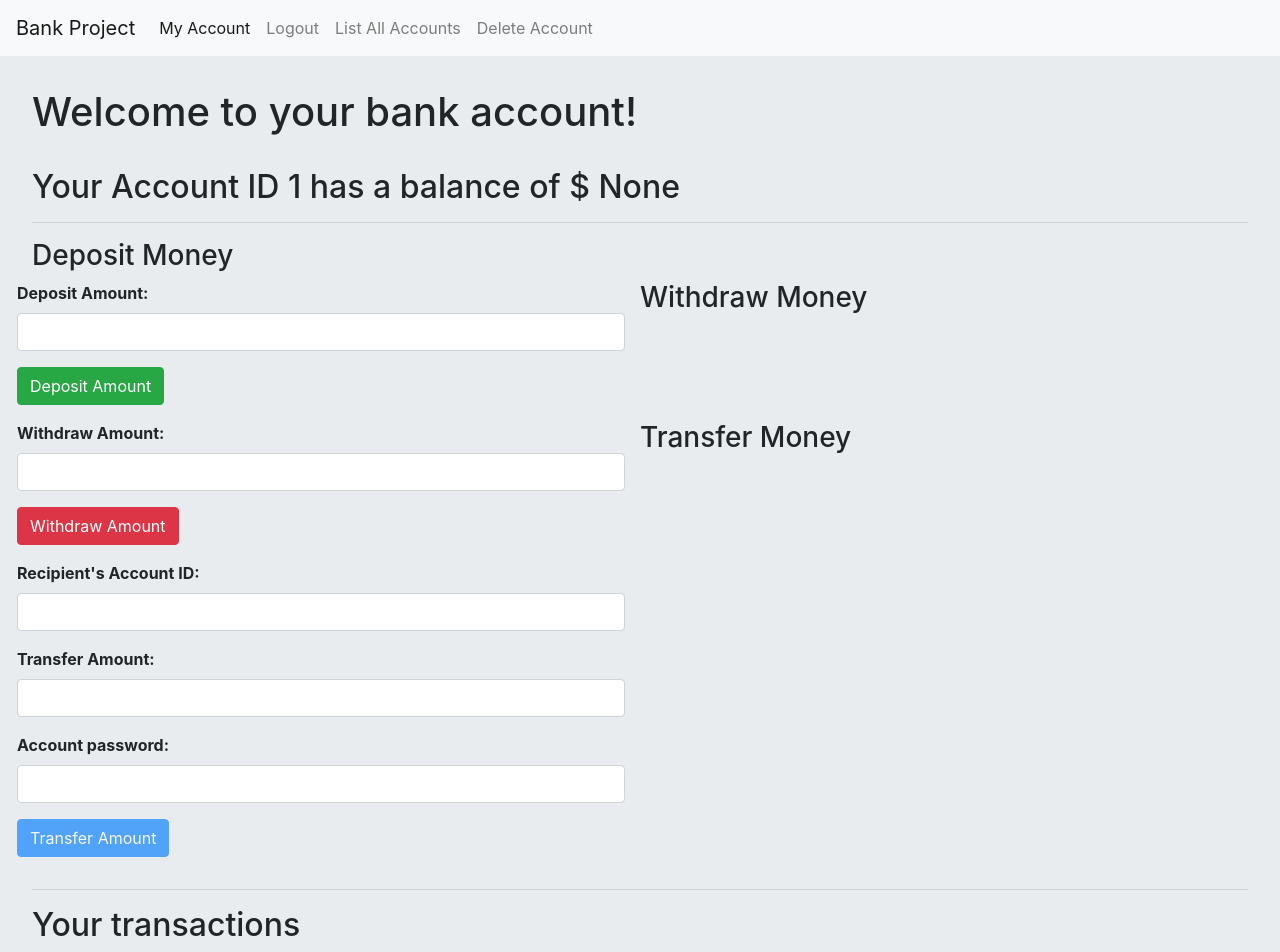
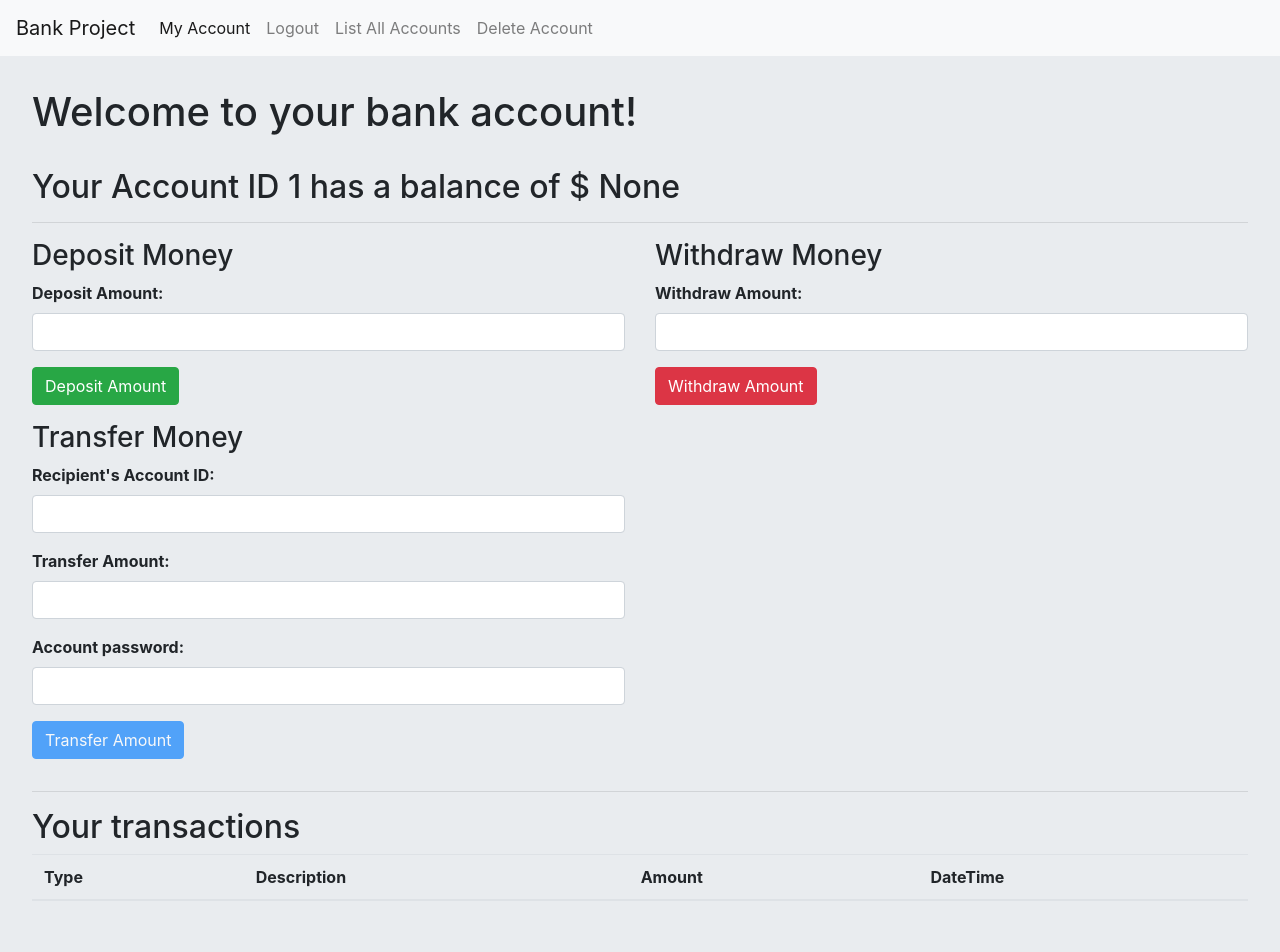
Before and after one commit to Alex-ley/Flask-banking-app, a Flask app: page /my_account in a window 1280 px wide. Shown: the top 952 px of the page. Run offline with Flask 2, Linux system fonts and the light colour scheme; the visitor is signed in with stand-in values (Sample User, id 1); data comes from the database, SQL or seed files in the repository; data that the repository does not hold is empty; some libraries are stand-ins or nearby versions.

Commit message:
optimizing bootsrap grid_1

```diff
--- a/templates/my_account.html
+++ b/templates/my_account.html
@@ -7,9 +7,9 @@
         <br/>
         <h2>Your Account ID {{ account.id }} has a balance of $ {{ account.balance }}</h2>
         <hr>
-        <h3>Deposit Money</h3>
         <div class="row">
-          <div class="col-md-6" style="padding-left: 0px;">
+          <div class="col-md-6">
+            <h3>Deposit Money</h3>
             <form method="POST">
               {{ deposit_form.hidden_tag()}}
               <div class="form-group">
@@ -20,8 +20,8 @@
               {{ deposit_form.deposit(class="btn btn-success") }}
             </form>
           </div>
-          <h3>Withdraw Money</h3>
-          <div class="col-md-6" style="padding-left: 0px;">
+          <div class="col-md-6">
+            <h3>Withdraw Money</h3>
             <form method="POST">
               {{ withdraw_form.hidden_tag()}}
               <div class="form-group">
@@ -32,8 +32,8 @@
               {{ withdraw_form.withdraw(class="btn btn-danger") }}
             </form>
           </div>
-          <h3>Transfer Money</h3>
-          <div class="col-md-6" style="padding-left: 0px;">
+          <div class="col-md-6">
+            <h3>Transfer Money</h3>
             <form method="POST">
               {{ transfer_form.hidden_tag()}}
               <div class="form-group">
```
